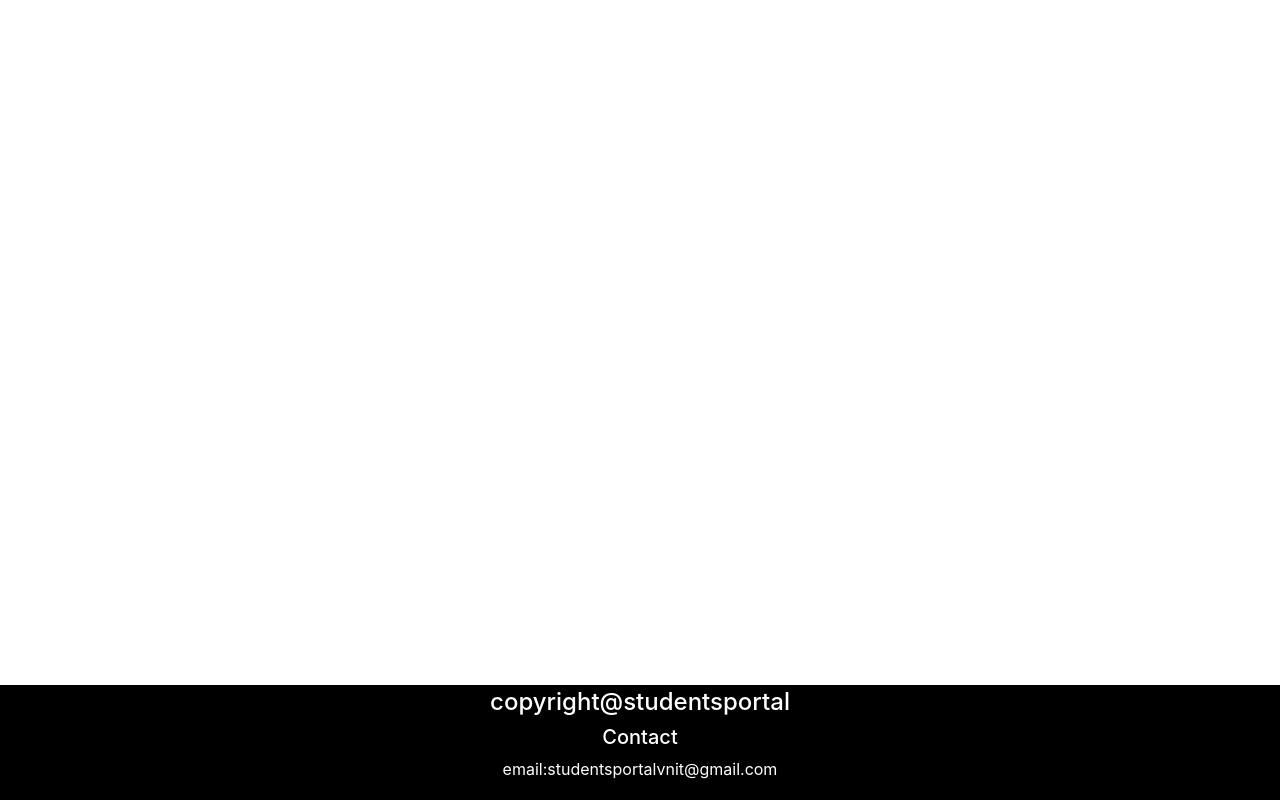
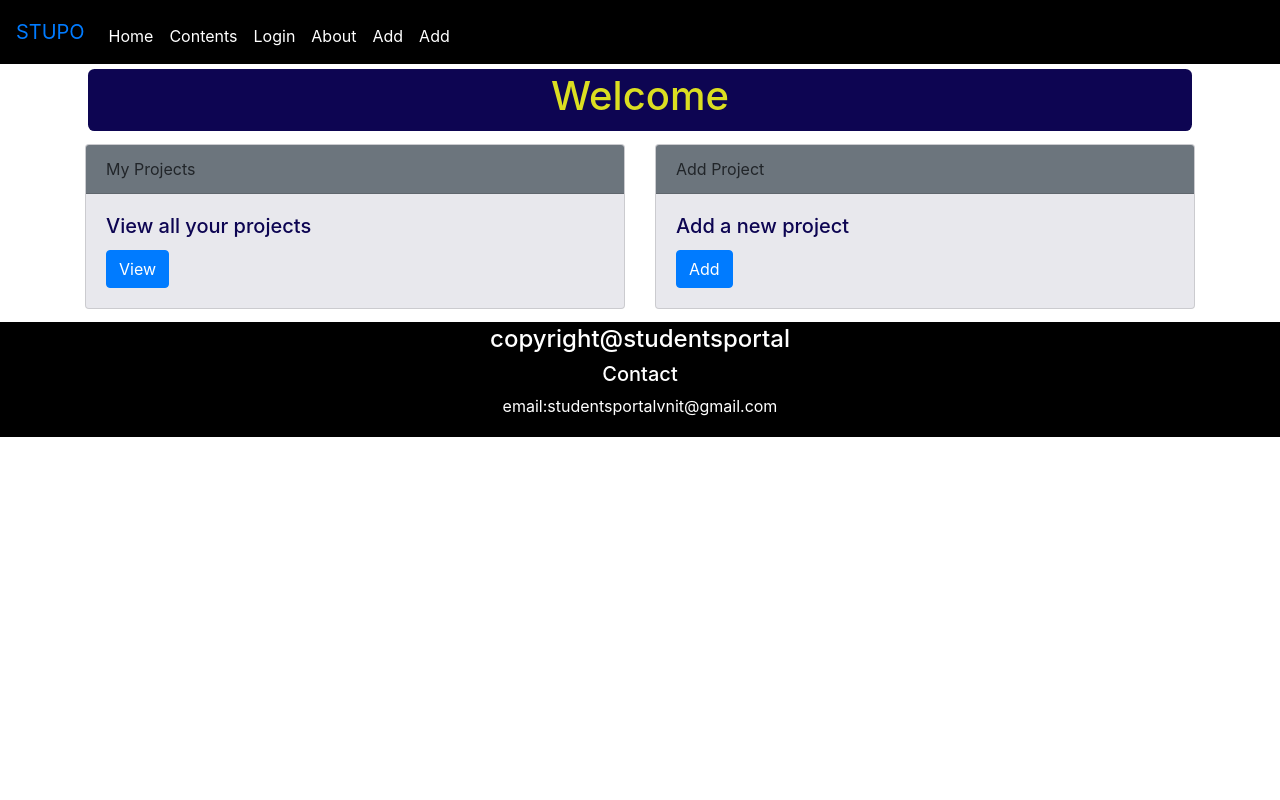
Before and after one commit to theViz343/Summer-Sprint, a React (Create React App) app in the folder projectcorner/frontend/: page /DashboardProfessor in a window 1280 px wide. Built offline with nearby package versions, Linux system fonts and the light colour scheme.

Commit message:
dashboard

```diff
--- a/projectcorner/frontend/public/index.html
+++ b/projectcorner/frontend/public/index.html
@@ -2,10 +2,7 @@
 <html lang="en">
   <head>
 
-    <link rel="stylesheet" href="https://maxcdn.bootstrapcdn.com/bootstrap/4.4.1/css/bootstrap.min.css">
-  <script src="https://ajax.googleapis.com/ajax/libs/jquery/3.4.1/jquery.min.js"></script>
-  <script src="https://cdnjs.cloudflare.com/ajax/libs/popper.js/1.16.0/umd/popper.min.js"></script>
-  <script src="https://maxcdn.bootstrapcdn.com/bootstrap/4.4.1/js/bootstrap.min.js"></script>
+
     <meta charset="utf-8" />
     <link rel="icon" href="%PUBLIC_URL%/favicon.ico" />
     <meta name="viewport" content="width=device-width, initial-scale=1" />
@@ -30,6 +27,10 @@
       Learn how to configure a non-root public URL by running `npm run build`.
     -->
     <title>React App</title>
+    <link rel="stylesheet" href="https://maxcdn.bootstrapcdn.com/bootstrap/4.4.1/css/bootstrap.min.css">
+  <script src="https://ajax.googleapis.com/ajax/libs/jquery/3.4.1/jquery.min.js"></script>
+  <script src="https://cdnjs.cloudflare.com/ajax/libs/popper.js/1.16.0/umd/popper.min.js"></script>
+  <script src="https://maxcdn.bootstrapcdn.com/bootstrap/4.4.1/js/bootstrap.min.js"></script>
   </head>
   <body>
     <noscript>You need to enable JavaScript to run this app.</noscript>
--- a/projectcorner/frontend/src/components/AppliedProjects.js
+++ b/projectcorner/frontend/src/components/AppliedProjects.js
@@ -57,7 +57,7 @@ class AppliedProjects extends React.Component {
       <div>
        <Navigationbar />
       <div className="container">
-
+      <Header content="Applications"/>
 
       {this.state.applied_list.map(item =>(
           <div className="card" >
--- a/projectcorner/frontend/src/components/ContentsApplicants.js
+++ b/projectcorner/frontend/src/components/ContentsApplicants.js
@@ -9,7 +9,6 @@ class ContentsApplicants extends React.Component {
     this.state={
       isLoaded : "a",
       items :[],
-      id : "2"
     }
 
   }
@@ -65,7 +64,6 @@ class ContentsApplicants extends React.Component {
                 <p class="card-text"><b>Department: </b>{item.department}</p>
                 <div class="card-text"><b>Grade: </b>{item.cgpa}</div>
                 <br/>
-                <a href="#" class="btn btn-primary">Back</a>
               </div>
             </div>
        ))}
--- a/projectcorner/frontend/src/components/ContentsProfessor.js
+++ b/projectcorner/frontend/src/components/ContentsProfessor.js
@@ -22,7 +22,7 @@ class ContentsProfessor extends React.Component {
 
    fetchdata(){
 
-     let url2 ="http://127.0.0.1:8000/projects/api/projects/?professor_id="+this.props.match.params.professor_id
+     let url2 ="http://127.0.0.1:8000/projects/api/projects/?professor_id="+localStorage.getItem('user_id')
      fetch(url2, {headers: {
             Authorization: `JWT ${localStorage.getItem('token')}`
 
--- /dev/null
+++ b/projectcorner/frontend/src/components/DashboardProfessor.js
@@ -0,0 +1,55 @@
+import React from 'react';
+import {Link} from 'react-router-dom';
+import Navigationbar from './Navigationbar';
+import Header from './Header';
+
+class DashboardProfessor extends React.Component {
+  constructor(props) {
+    super(props);
+    this.state  = {
+
+    };
+  }
+
+  render()
+  {
+    return(
+      <div>
+      <Navigationbar />
+        <div class="container">
+        <Header content="Welcome" />
+          <div class="row">
+            <div class="col-sm-6">
+              <div class="card">
+                <div class="card-header bg-secondary">
+                  My Projects
+                </div>
+                <div class="card-body">
+                  <h5 class="card-title">View all your projects</h5>
+                  <Link to={"/ContentsProfessor/"} class="btn btn-primary stretched-link">View</Link>
+                </div>
+              </div>
+            </div>
+            <div class="col-sm-6">
+              <div class="card">
+                <div class="card-header bg-secondary">
+                  Add Project
+                </div>
+                <div class="card-body">
+                  <h5 class="card-title">Add a new project</h5>
+                 <Link to={"/Addprojectform/"} class="btn btn-primary stretched-link">Add</Link>
+                </div>
+              </div>
+            </div>
+          </div>
+        </div>
+      </div>
+
+    )
+
+  }
+
+}
+
+
+export default DashboardProfessor;
--- /dev/null
+++ b/projectcorner/frontend/src/components/DashboardStudent.js
@@ -0,0 +1,54 @@
+import React from 'react';
+import {Link} from 'react-router-dom';
+import Navigationbar from './Navigationbar';
+import Header from './Header';
+
+class DashboardStudent extends React.Component {
+  constructor(props) {
+    super(props);
+    this.state  = {
+
+    };
+  }
+
+  render()
+  {
+    return(
+      <div>
+      <Navigationbar />
+        <div class="container">
+        <Header content="Welcome" />
+          <div class="row">
+            <div class="col-sm-6">
+              <div class="card">
+                <div class="card-header bg-secondary">
+                  Applied Projects
+                </div>
+                <div class="card-body">
+                  <h5 class="card-title">View your Applications</h5>
+                  <Link to={"/applied_projects/"} class="btn btn-primary stretched-link">Applications</Link>
+                </div>
+              </div>
+            </div>
+            <div class="col-sm-6">
+              <div class="card">
+                <div class="card-header bg-secondary">
+                  All Projects
+                </div>
+                <div class="card-body">
+                  <h5 class="card-title">View all the Projects</h5>
+                  <Link to={"/Contents/"} class="btn btn-primary stretched-link">Projects</Link>
+                </div>
+              </div>
+            </div>
+          </div>
+        </div>
+      </div>
+    )
+
+  }
+
+}
+
+
+export default DashboardStudent;
--- a/projectcorner/frontend/src/components/Loginform.js
+++ b/projectcorner/frontend/src/components/Loginform.js
@@ -118,7 +118,7 @@ class Loginform extends React.Component {
         if(this.state.is_student)
         {
           return(<Redirect to={{
-                  pathname: '/applied_projects/',
+                  pathname: '/DashboardStudent/',
                   state: { user_id : this.state.user_id
 
                         }
@@ -127,7 +127,7 @@ class Loginform extends React.Component {
         }
         else {
             return(<Redirect to={{
-                    pathname: '/ContentsProfessor/'+this.state.items.id,
+                    pathname: '/DashboardProfessor/',
                     state: { username: this.state.username,
                              password: this.state.password,
                              token : this.state.token,
--- a/projectcorner/frontend/src/components/Routes.js
+++ b/projectcorner/frontend/src/components/Routes.js
@@ -14,6 +14,9 @@ import Closeproject from './Closeproject'
 import Deleteproject from './Deleteproject'
 import Myapplications from './Myapplications'
 import AppliedProjects from './AppliedProjects'
+import DashboardProfessor from './DashboardProfessor'
+import DashboardStudent from './DashboardStudent'
+
 class Routes extends Component {
     render() {
         return (
@@ -24,7 +27,7 @@ class Routes extends Component {
                         <Route exact path={"/Contents/"} render={(props)=><Contents {...props}/>}/>
                         <Route exact path={"/Header/"} component={Header}/>
                         <Route exact path={"/Footer/"} component={Footer}/>
-                        <Route exact path={"/ContentsProfessor/:professor_id"} component={ContentsProfessor}/>
+                        <Route exact path={"/ContentsProfessor/"} component={ContentsProfessor}/>
                         <Route exact path={"/ContentsApplicants/:project_id"} name="ContentsApplicants" component={ContentsApplicants}/>
                         <Route exact path={"/Applicationform/:project_id"} component={Applicationform}/>
                         <Route exact path={"/Closeproject/:project_id/:status"} component={Closeproject}/>
@@ -33,6 +36,8 @@ class Routes extends Component {
                         <Route exact path={"/Addprojectform/"}  component={Addprojectform}/>
                         <Route exact path={"/Logout/"} component={Logout}/>
                         <Route exact path={"/applied_projects/"} render={(props)=><AppliedProjects {...props}/>}/>
+                        <Route exact path={"/DashboardProfessor/"}  component={DashboardProfessor}/>
+                        <Route exact path={"/DashboardStudent/"}  component={DashboardStudent}/>
                     </Switch>
             </div>
 
--- a/projectcorner/frontend/src/css/Footer.css
+++ b/projectcorner/frontend/src/css/Footer.css
@@ -8,7 +8,6 @@
   padding-top: 3px;
   padding-bottom: 3px;
   margin-top: 10px;
-  position: fixed;
   width: 100%;
   left:0;
   bottom: 0;
```
Also changed, not shown: projectcorner/frontend/src/index.js (+1 -8 lines).
